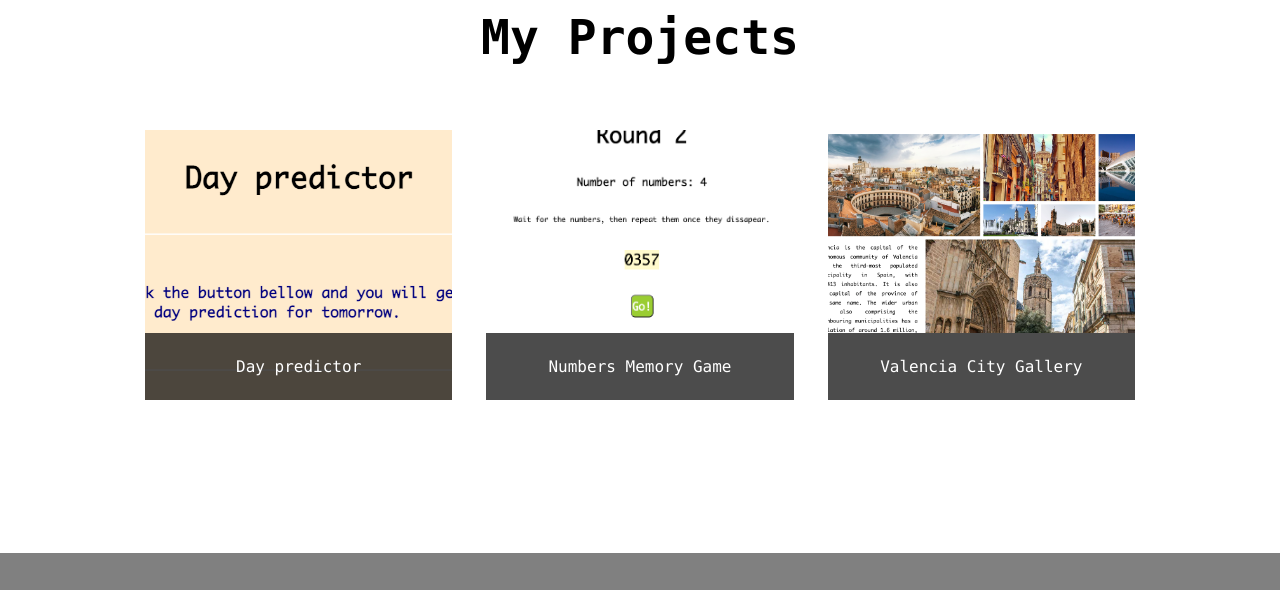
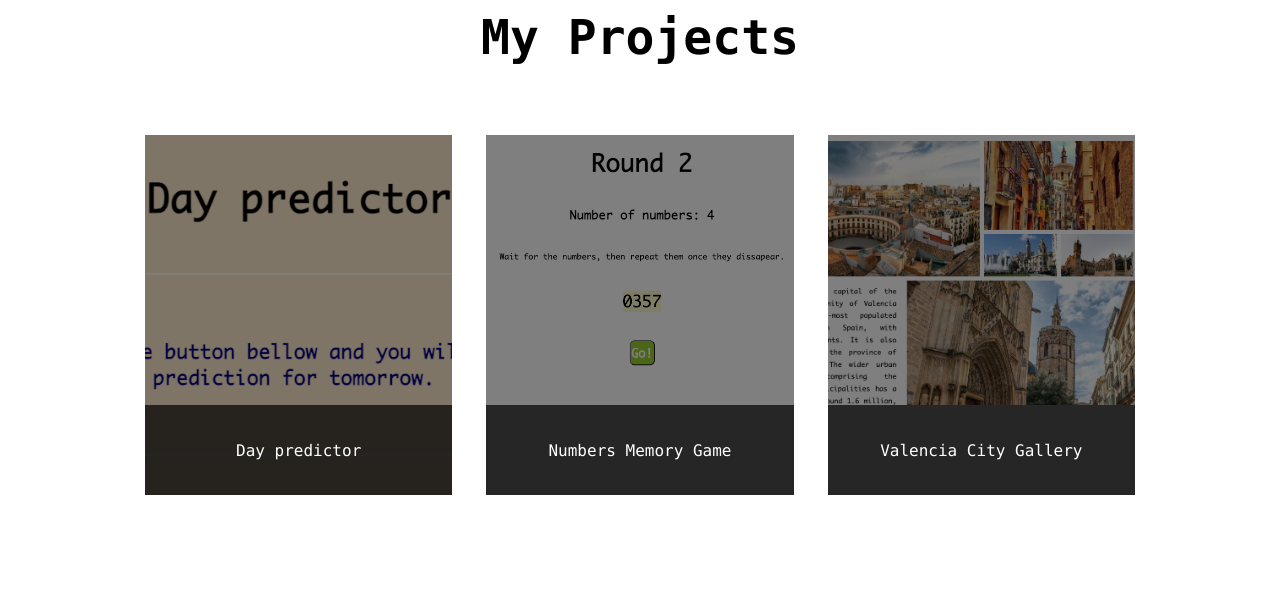
Before and after one commit to hana-koubova/hana-koubova.github.io, a plain HTML site: page index.html in a window 1280 px wide. Shown: the part 2160-2750 px from the top of the page. Drawn offline with Linux system fonts and the light colour scheme.

Commit message:
fixing bugs in memory game

```diff
--- a/index.html
+++ b/index.html
@@ -122,21 +122,27 @@
                         <h2>My Projects</h2>
                         <div id="wrap-projects">
                             <div id="project-widnow" class="project-one">
+                                <div class="project-overlay">
                                     <div id="project-view"></div>
                                     <div id="project-name" class="name-one">
-                                    <p><a href="/day-predictor.html">Day predictor</a></p>
+                                        <p><a href="/day-predictor.html">Day predictor<span id="link-test"></span></a></p>
+                                    </div>
                                 </div>
                             </div>
                             <div id="project-widnow">
+                                <div class="project-overlay">
                                     <div id="project-view" class="project-two"></div>
                                     <div id="project-name">
                                         <p><a href="/memory-game.html">Numbers Memory Game</a></p>
                                     </div>
                                 </div>
+                            </div>
                             <div id="project-widnow">
+                                <div class="project-overlay">
                                     <div id="project-view" class="project-three"></div>
                                     <div id="project-name">
                                         <p><a href="/gallery.html">Valencia City Gallery</a></p>
+                                    </div>
                                 </div>
                             </div>
                         </div>
--- a/styles.css
+++ b/styles.css
@@ -294,7 +294,7 @@ table th {
     margin-top: 50px;
     margin-bottom: 50px;
     display: grid;
-    grid-template: 300px / repeat(3, 1fr);
+    grid-template: 400px / repeat(3, 1fr);
     gap: 20px 0px;
     justify-content: center;
     justify-items: center;
@@ -303,6 +303,7 @@ table th {
 }
 
 #project-widnow {
+    position: relative;
     width: 90%;
     height: 90%;
     display: flex;
@@ -353,6 +354,43 @@ table th {
 #project-name a {
     text-decoration: none;
     color: white;
+}
+
+.project-overlay {
+    width: 100%;
+    height: 100%;
+}
+
+
+.project-overlay:before {
+    content: "";
+    z-index: 10;
+    display: block;
+    position: absolute;
+    height: 100%;
+    top: 0;
+    left: 0;
+    width: 100%;
+    background-color: rgba(0, 0, 0, 0.5);
+    transition-duration: 300ms;
+}
+
+.project-overlay:hover::before {
+    background-color: rgba(0, 0, 0, 0.1);
+    transition-duration: 300ms;
+}
+
+.project-overlay * {
+    position: relative;
+}
+
+.project-overlay #project-name {
+    z-index: 20;
+    color: white;
+}
+
+#link-test {
+
 }
 
 /* -----Contact----- */
```
Also changed, not shown: memory-game.js (+4 -3 lines). Lines whose indentation alone changed are shown as unchanged.
